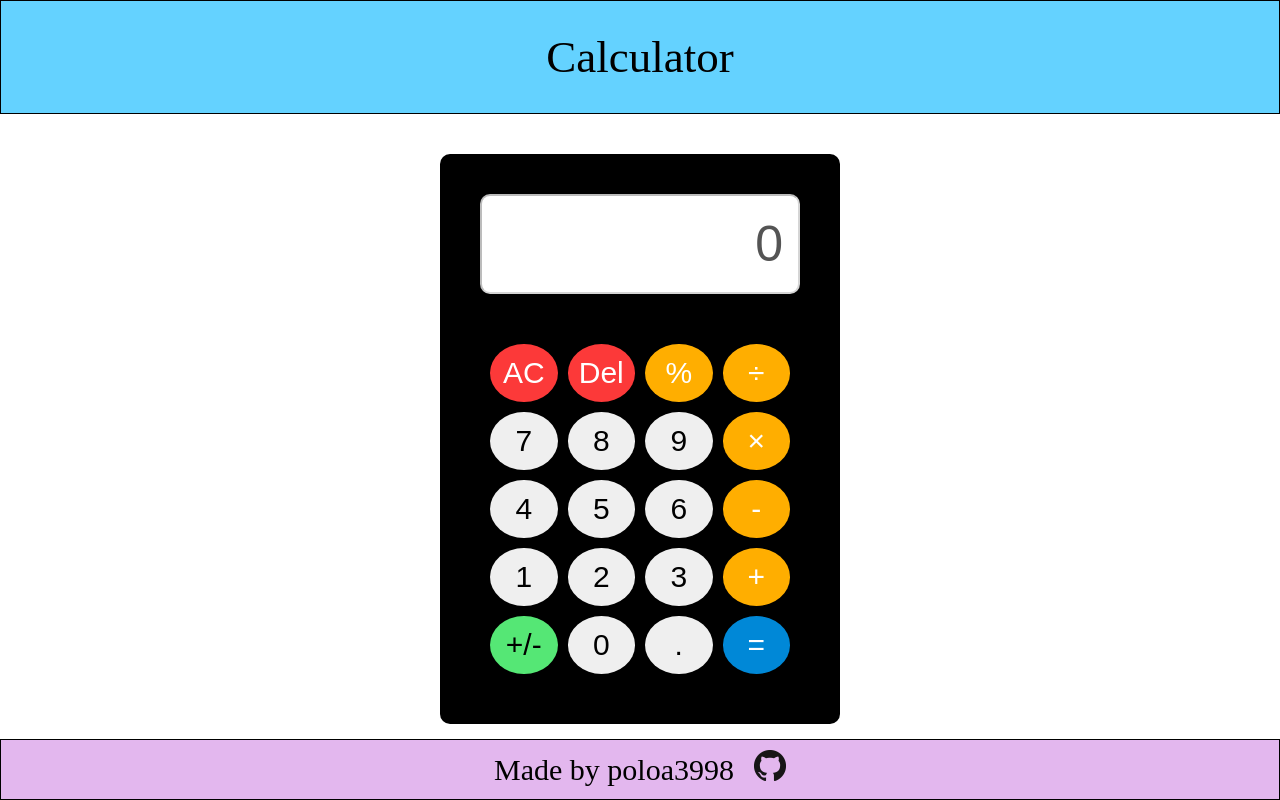
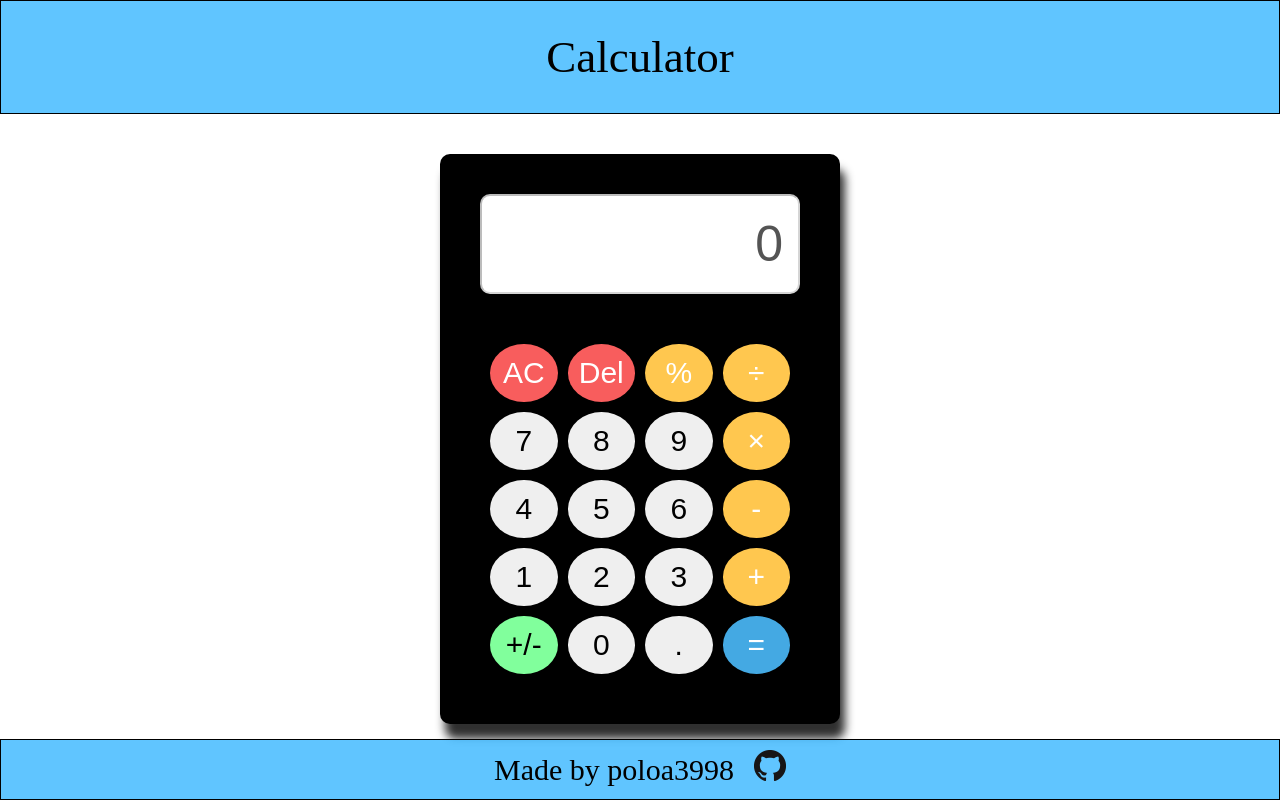
Before and after one commit to poloa3998/Calculator, a plain HTML site: page index.html in a window 1280 px wide. Drawn offline with Linux system fonts and the light colour scheme.

Commit message:
Modified colors

```diff
--- a/style.css
+++ b/style.css
@@ -14,7 +14,7 @@ html {
     text-align: center;
     font-size: 45px;
     padding: 30px 0px;
-    background-color: rgba(70, 202, 255, 0.836);
+    background-color: rgba(77, 190, 255, 0.89);
     border: 1px solid black;
 
 }
@@ -33,7 +33,7 @@ html {
     width: 400px;
     padding: 40px;
     border-radius: 10px;
-
+    box-shadow: rgba(0, 0, 0, 0.815) 5px 15px 10px;
 
 }
 .calculator-screen {
@@ -78,33 +78,33 @@ button:active {
     transform: scale(1);
 }
 .clear-all, .delete {
-    background-color: rgb(252, 57, 57);
+    background-color: rgb(248, 93, 93);
     color: white;
 }
 .clear-all:hover, .delete:hover {
-    background-color: rgb(255, 108, 108);
+    background-color: rgb(255, 133, 133);
 }
 
 .operator{
-    background-color: rgb(255, 174, 0);
+    background-color: rgb(255, 199, 79);
     color: white;
 }
 .operator:hover {
-    background-color: rgb(255, 201, 85);
+    background-color: rgb(252, 218, 144);
 }
 .sign {
-    background-color: rgb(85, 231, 117);
+    background-color: rgb(129, 255, 156);
 }
 .sign:hover {
-    background-color: rgb(149, 248, 162);
+    background-color: rgb(190, 250, 198);
 }
 .equal-sign {
-    background-color: rgba(0, 162, 255, 0.842);
+    background-color: rgba(77, 190, 255, 0.89);
 
 
 }
 .equal-sign:hover {
-    background-color: rgba(68, 187, 255, 0.986);
+    background-color: rgb(112, 196, 245);
 }
 
 .footer {
@@ -118,7 +118,7 @@ button:active {
     width: 100%;
     padding: 10px;
     font-size: 30px;
-    background-color: rgb(227, 183, 238);
+    background-color: rgba(77, 190, 255, 0.89);
     border: 1px black solid;
   }
 
```
